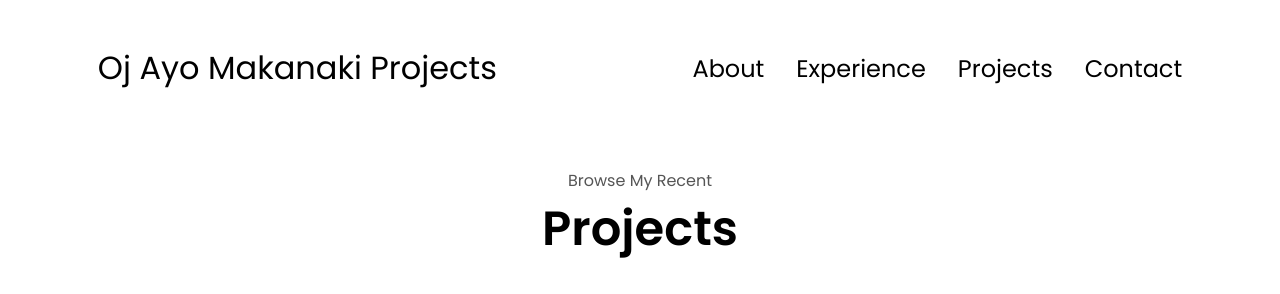
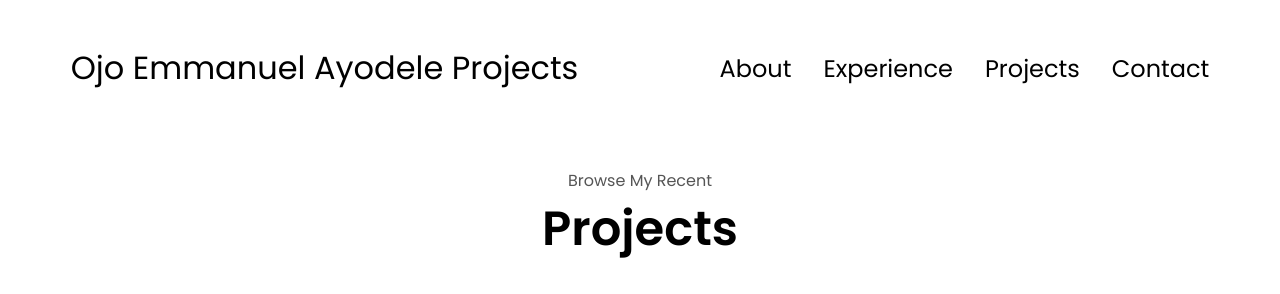
Before and after one commit to Bayworld/Ojayportfolio, a plain HTML site: page project.html in a window 1280 px wide. Shown: the top 294 px of the page. Drawn offline with Linux system fonts and the light colour scheme.

Commit message:
Update project.html

```diff
--- a/project.html
+++ b/project.html
@@ -12,7 +12,7 @@
   </head>
   <body>
     <nav id="desktop-nav">
-      <div class="logo">Oj Ayo Makanaki Projects</div>
+      <div class="logo">Ojo Emmanuel Ayodele Projects</div>
       <div>
         <ul class="nav-links">
           <li><a href="#about">About</a></li>
@@ -23,7 +23,7 @@
       </div>
     </nav>
     <nav id="hamburger-nav">
-      <div class="logo">Oj Ayo Makanaki</div>
+      <div class="logo">Ojo Emmanuel Ayodele</div>
       <div class="hamburger-menu">
         <div class="hamburger-icon" onclick="toggleMenu()">
           <span></span>
```
